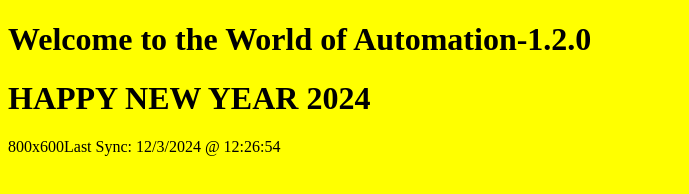
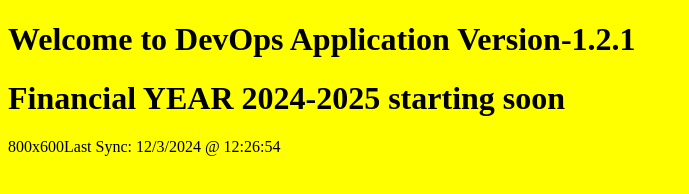
Before and after one commit to pushpendrasingh3/manual-approval, a plain HTML site: page argocd-config/script/index.html in a window 1280 px wide. Shown: the whole page, without its empty margins (0-689 px from the left). Drawn offline with Linux system fonts and the light colour scheme.

Commit message:
version:1.2.1, dev, prod and index.html

```diff
--- a/argocd-config/script/index.html
+++ b/argocd-config/script/index.html
@@ -6,8 +6,8 @@
 </head>
 
 <body style="background-image: -webkit-linear-gradient(left, yellow, yellow)">
-    <h1>Welcome to the World of Automation-1.2.0<h1>
-    <h1> HAPPY NEW YEAR 2024 </h1>
+    <h1>Welcome to DevOps Application Version-1.2.1<h1>
+    <h1> Financial YEAR 2024-2025 starting soon </h1>
 
     <script type='text/javascript'>
 var currentdate = new Date();
```
Also changed, not shown: 3 other files.
